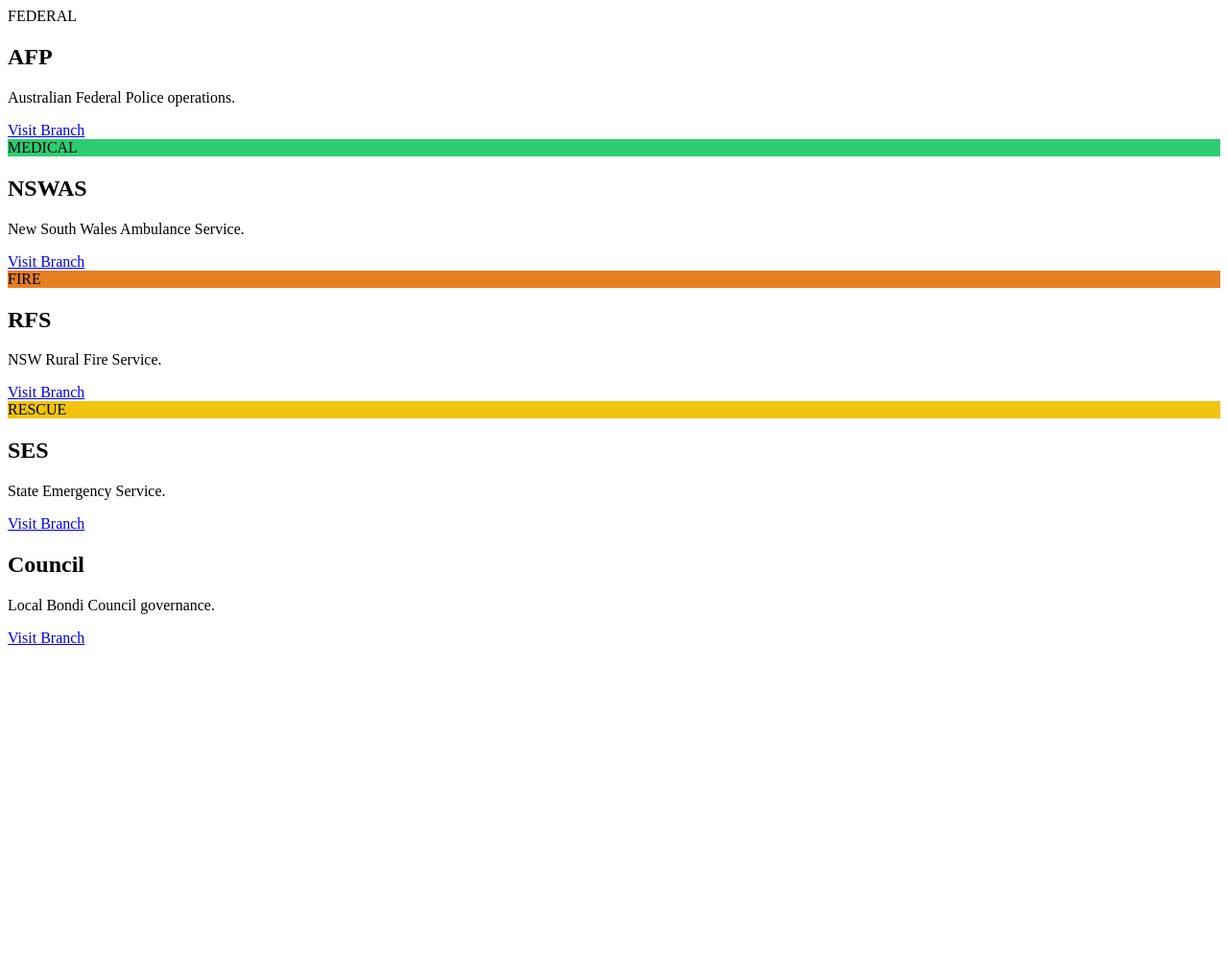
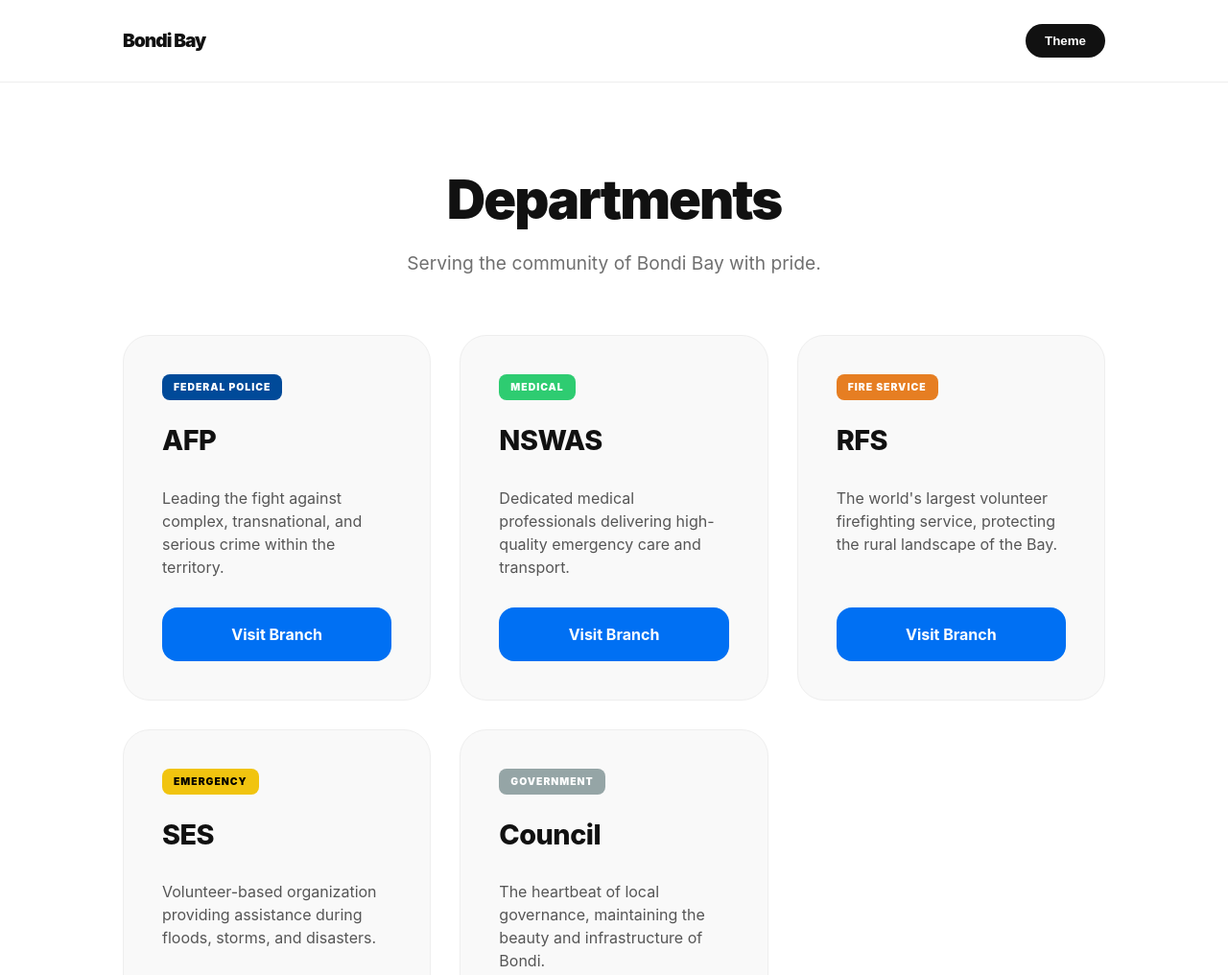
Before and after one commit to charlie9907/bondi-bay-rp, a plain HTML site: page departments.html in a window 1280 px wide. Shown: the top 1016 px of the page at 96% size. Before the commit the page ends 800 px from the top, so only its background shows below. Drawn offline with Linux system fonts and the light colour scheme.

Commit message:
Update departments.html

```diff
--- a/departments.html
+++ b/departments.html
@@ -1,31 +1,142 @@
+<!DOCTYPE html>
+<html lang="en">
+<head>
+    <meta charset="UTF-8">
+    <meta name="viewport" content="width=device-width, initial-scale=1.0">
+    <title>Departments | Bondi Bay Roleplay</title>
+    <style>
+        :root { --bg: #ffffff; --text: #111111; --accent: #0070f3; --card: #f9f9f9; --border: #eee; }
+        .dark-theme { --bg: #0a0a0a; --text: #ffffff; --accent: #3291ff; --card: #161616; --border: #333; }
+
+        body { background: var(--bg); color: var(--text); font-family: -apple-system, BlinkMacSystemFont, "Segoe UI", Roboto, Helvetica, Arial, sans-serif; margin: 0; transition: 0.3s; line-height: 1.5; }
+
+        nav { display: flex; justify-content: space-between; padding: 25px 10%; align-items: center; border-bottom: 1px solid var(--border); }
+        .logo { text-decoration: none; color: var(--text); font-weight: 900; font-size: 1.2rem; letter-spacing: -1px; }
+
+        .container { padding: 80px 10%; max-width: 1200px; margin: 0 auto; }
+        header { text-align: center; margin-bottom: 60px; }
+        header h1 { font-size: 3.5rem; font-weight: 900; margin: 0; letter-spacing: -2px; }
+        header p { font-size: 1.2rem; opacity: 0.6; margin-top: 10px; }
+
+        .grid {
+            display: grid;
+            grid-template-columns: repeat(auto-fit, minmax(320px, 1fr));
+            gap: 30px;
+        }
+
+        .card {
+            background: var(--card);
+            border: 1px solid var(--border);
+            padding: 40px;
+            border-radius: 28px;
+            position: relative;
+            transition: all 0.4s cubic-bezier(0.165, 0.84, 0.44, 1);
+            display: flex;
+            flex-direction: column;
+            justify-content: space-between;
+        }
+
+        .card:hover {
+            transform: translateY(-10px);
+            border-color: var(--accent);
+            box-shadow: 0 30px 60px rgba(0,0,0,0.06);
+        }
+
+        .badge {
+            align-self: flex-start;
+            padding: 6px 12px;
+            border-radius: 8px;
+            font-size: 0.65rem;
+            font-weight: 900;
+            text-transform: uppercase;
+            letter-spacing: 1px;
+            margin-bottom: 20px;
+            background: var(--accent);
+            color: white;
+        }
+
+        .card h2 { font-size: 1.8rem; margin: 0 0 10px 0; font-weight: 800; letter-spacing: -0.5px; }
+        .card p { opacity: 0.7; font-size: 1rem; margin-bottom: 30px; flex-grow: 1; }
+
+        .btn {
+            display: block;
+            padding: 16px;
+            background: var(--accent);
+            color: white;
+            text-decoration: none;
+            border-radius: 16px;
+            font-weight: 700;
+            text-align: center;
+            transition: 0.2s;
+        }
+
+        .btn:hover { opacity: 0.9; transform: scale(0.98); }
+
+        #theme-toggle { cursor: pointer; background: var(--text); color: var(--bg); border: none; padding: 10px 20px; border-radius: 30px; font-weight: bold; }
+
+        @media (max-width: 768px) {
+            header h1 { font-size: 2.5rem; }
+            .container { padding: 40px 5%; }
+        }
+    </style>
+</head>
+<body>
+
+    <nav>
+        <a href="/" class="logo">Bondi Bay</a>
+        <button id="theme-toggle" onclick="toggleMode()">Theme</button>
+    </nav>
+
+    <div class="container">
+        <header>
+            <h1>Departments</h1>
+            <p>Serving the community of Bondi Bay with pride.</p>
+        </header>
+
         <div class="grid">
             <div class="card">
-        <div class="badge">FEDERAL</div>
+                <div class="badge" style="background: #004a99;">Federal Police</div>
                 <h2>AFP</h2>
-        <p>Australian Federal Police operations.</p>
+                <p>Leading the fight against complex, transnational, and serious crime within the territory.</p>
                 <a href="/afp" class="btn">Visit Branch</a>
             </div>
+
             <div class="card">
-        <div class="badge" style="background:#2ecc71;">MEDICAL</div>
+                <div class="badge" style="background: #2ecc71;">Medical</div>
                 <h2>NSWAS</h2>
-        <p>New South Wales Ambulance Service.</p>
+                <p>Dedicated medical professionals delivering high-quality emergency care and transport.</p>
                 <a href="/nswas" class="btn">Visit Branch</a>
             </div>
+
             <div class="card">
-        <div class="badge" style="background:#e67e22;">FIRE</div>
+                <div class="badge" style="background: #e67e22;">Fire Service</div>
                 <h2>RFS</h2>
-        <p>NSW Rural Fire Service.</p>
+                <p>The world's largest volunteer firefighting service, protecting the rural landscape of the Bay.</p>
                 <a href="/rfs" class="btn">Visit Branch</a>
             </div>
+
             <div class="card">
-        <div class="badge" style="background:#f1c40f; color:#000;">RESCUE</div>
+                <div class="badge" style="background: #f1c40f; color: #000;">Emergency</div>
                 <h2>SES</h2>
-        <p>State Emergency Service.</p>
+                <p>Volunteer-based organization providing assistance during floods, storms, and disasters.</p>
                 <a href="/ses" class="btn">Visit Branch</a>
             </div>
+
             <div class="card">
+                <div class="badge" style="background: #95a5a6;">Government</div>
                 <h2>Council</h2>
-        <p>Local Bondi Council governance.</p>
+                <p>The heartbeat of local governance, maintaining the beauty and infrastructure of Bondi.</p>
                 <a href="/council" class="btn">Visit Branch</a>
             </div>
         </div>
+    </div>
+
+    <script>
+        function toggleMode() {
+            document.body.classList.toggle('dark-theme');
+            localStorage.setItem('theme', document.body.classList.contains('dark-theme') ? 'dark' : 'light');
+        }
+        if (localStorage.getItem('theme') === 'dark') document.body.classList.add('dark-theme');
+    </script>
+</body>
+</html>
```
Lines whose indentation alone changed are shown as unchanged.
